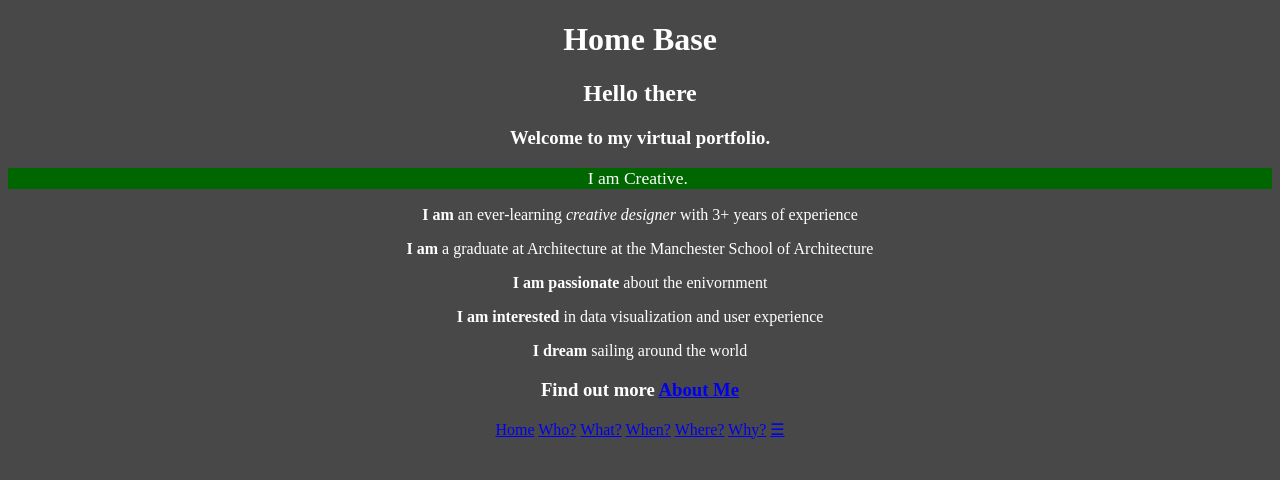
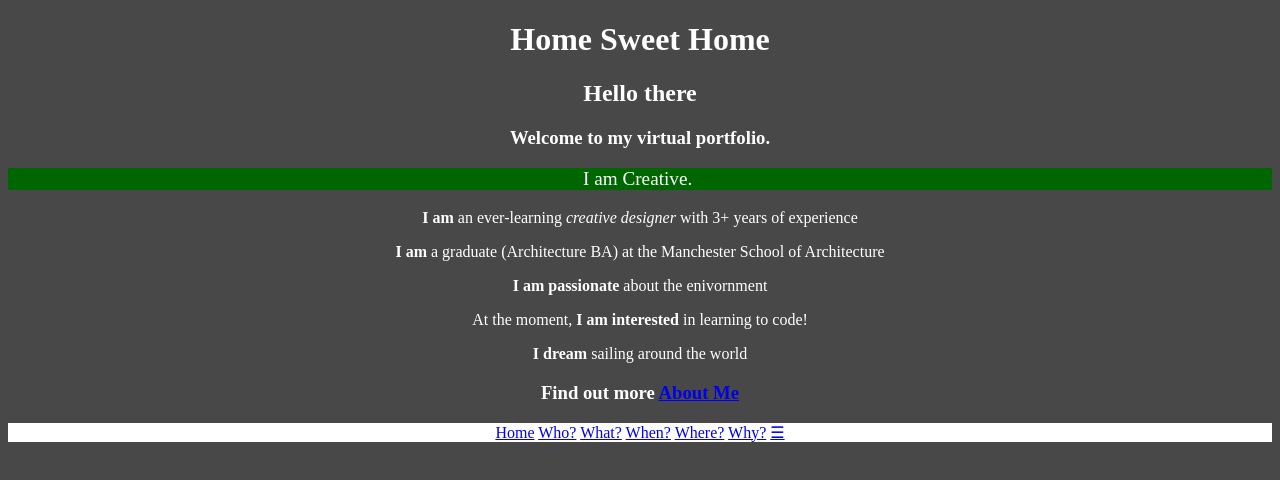
Before and after one commit to Chas3-Mahat/V-Portfolio, a plain HTML site: page html/home.html in a window 1280 px wide. Drawn offline with nearby package versions, Linux system fonts and the light colour scheme.

Commit message:
Home + navbar updates
Edited text on home a littler
Added style so nav bar contrasts against page

```diff
--- a/css/vportfoliostyles.css
+++ b/css/vportfoliostyles.css
@@ -6,12 +6,17 @@ body {
 
 .banner {
   background-color: rgb(0, 102, 0);
-  font-size: 110%;
+  font-size: 120%;
+  margin: auto;
 }
 
 .shapes {
-  flex: auto;
   border-radius: 50px;
   width: 30vw;
   height: 30vw;
 }
+
+.navbar {
+  background-color: white;
+  color:  rgb(72,72,72);
+}
--- a/html/home.html
+++ b/html/home.html
@@ -11,7 +11,7 @@
   </head>
 
   <body onload="typewriter(aText2, 0)">
-    <h1>Home Base</h1>
+    <h1>Home Sweet Home</h1>
 
     <div id="typedtext">
       <h2>Hello there</h2>
@@ -25,9 +25,9 @@
       <div class="container-intro" data-block-type="2">
         <div class="sqs-block-content">
           <p class="" ><strong>I am</strong> an ever-learning <em>creative designer</em> with 3+ years of experience</p>
-          <p class="" ><strong>I am</strong> a graduate at Architecture at the Manchester School of Architecture</p>
+          <p class="" ><strong>I am</strong> a graduate (Architecture BA) at the Manchester School of Architecture</p>
           <p class="" ><strong>I am passionate</strong> about the enivornment</p>
-          <p class="" ><strong>I am interested</strong> in data visualization and user experience</p>
+          <p class="" >At the moment, <strong>I am interested</strong> in learning to code!</p>
           <p class="" ><strong>I dream</strong> sailing around the world</p>
         </div>
         <h3>Find out more <a href="about.html">About Me</a></h3>
```
